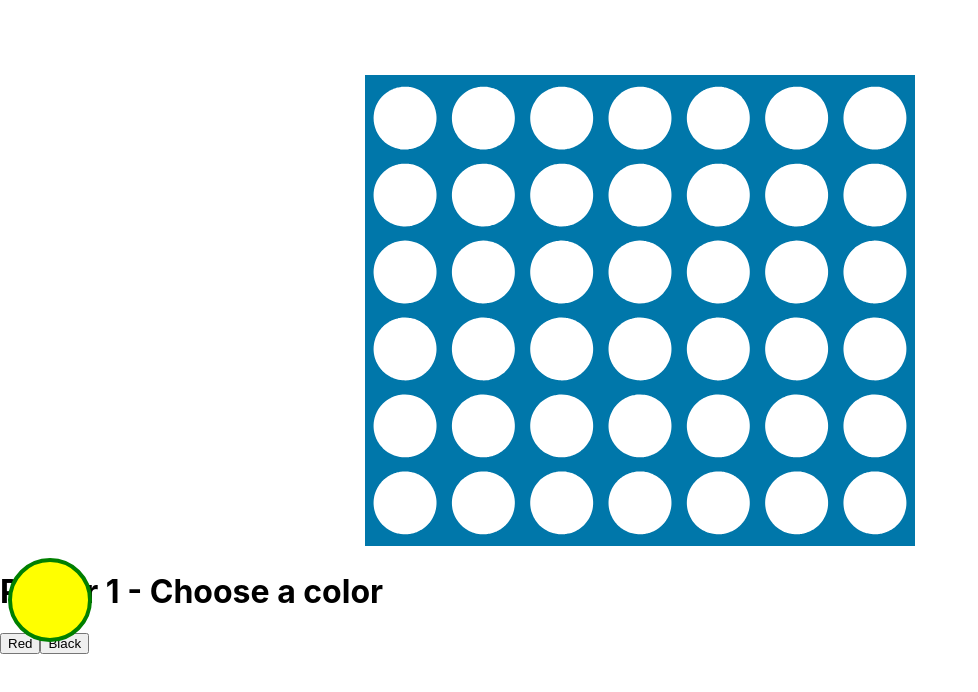
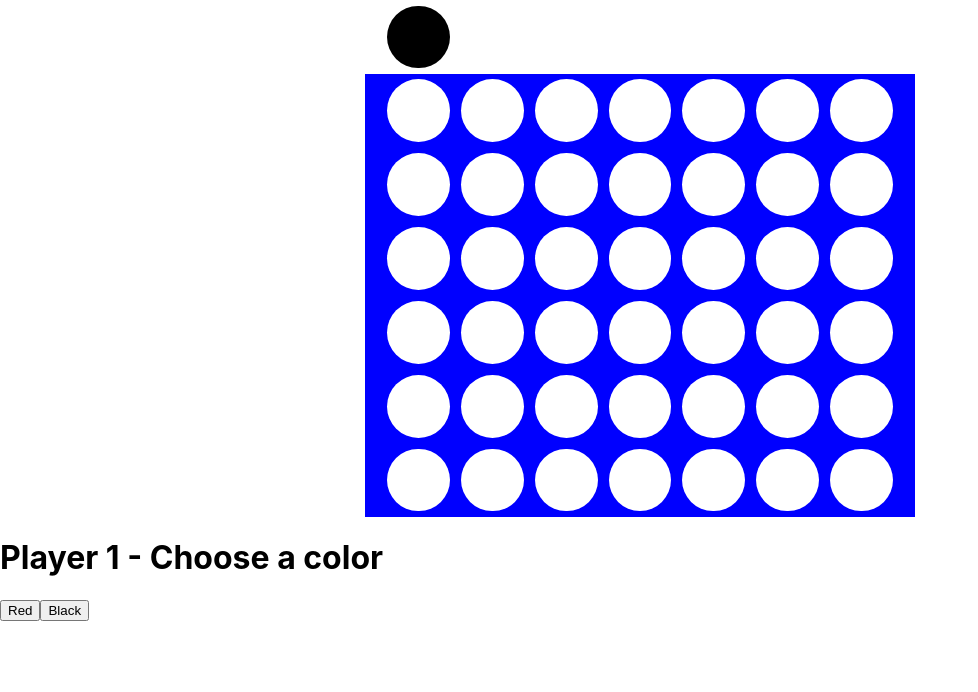
Before and after one commit to Tim-Kerr/Connect4, a React (Create React App) app: page / in a window 1280 px wide. Both pictures are taken after a click on the button "Black". Shown: the top 692 px of the page, without its empty margins (0-978 px from the left). Built offline with nearby package versions, Linux system fonts and the light colour scheme.

Commit message:
grid: Game is working

```diff
--- a/src/components/Board.tsx
+++ b/src/components/Board.tsx
@@ -1,36 +1,65 @@
-import React from 'react';
+import React, { useState, useEffect } from 'react';
 import board from '../assets/board.svg';
+import { Color } from '../enums/Color';
 
-const Board: React.FC = () => {
-    // const renderColumns = () => {
-    //     const columns = [];
-    //     for (let i = 0; i < 7; i++) {
-    //         columns.push(<div key={i} className='column'>Test</div>);
-    //     }
-    //     return columns;
-    // }
+interface IBoardProps {
+    board: Color[][];
+    turn: Color;
+    onTurnFinish: (column: number) => void;
+}
+
+const Board: React.FC<IBoardProps> = (props) => {
+    const [focusedColumnIndex, setFocusedColumnIndex] = useState(0);
+
+    const currentColor = (props.turn === Color.RED) ? 'red' : 'black';
+
+    const renderTopRow = () => {
+        const topRow = [];
+        for (let i = 0; i < 7; i++) {
+            topRow.push(<div key={i} style={{ backgroundColor: (focusedColumnIndex === i) ? currentColor : 'white' }} />);
+        }
+        return topRow;
+    }
+
+    const renderSlots = () => {
+        const slots = [];
+        for (let i = 0; i < 42; i++) {
+            const column = board[i % 7];
+            const slot = props.board[i % 7][Math.floor(i / 7)];
+            let color;
+            if (slot) {
+                color = (slot === Color.RED) ? 'red' : 'black';
+            }
+            else {
+                color = 'white';
+            }
+
+            slots.push(
+                <div className='column'
+                    key={i}
+                    onMouseOver={() => {
+                        setFocusedColumnIndex(i % 7);
+                    }}
+                    onClick={() => {
+                        // Drop the gamepiece into the column if there is room
+                        if (column.length < 6) {
+                            props.onTurnFinish(i % 7);
+                        }
+                    }}
+                    style={{ backgroundColor: color }}
+                />);
+        }
+        return slots;
+    }
 
     return (
-        // <div>
-        //      <div className='columns'>
-        //         {renderColumns()}
-        //     </div>
-        //     <div className='board'>
-        //         <img className='board-img' src={board} alt='' />
-        //     </div>
-        // </div>
-
-        <div className='board'>
-            <div className="cols">
-                <div></div>
-                <div></div>
-                <div></div>
-                <div></div>
-                <div></div>
-                <div></div>
-                <div></div>
+        <div>
+            <div className='topRow'>
+                {renderTopRow()}
             </div>
-            <img className='board-img' src={board} alt='' />
+            <div className='board'>
+                {renderSlots()}
+            </div>
         </div>
     );
 }
--- a/src/components/Game.tsx
+++ b/src/components/Game.tsx
@@ -8,7 +8,9 @@ import { Color } from '../enums/Color';
 const Game: React.FC = () => {
   const [gameStart, setGameStart] = useState(false);
   const [turn, setTurn] = useState(Color.NONE);
-  const [animatingDrop, setAnimatingDrop] = useState(false);
+  const [board, setBoard] = useState<Color[][]>([[], [], [], [], [], [], []]);
+  const [turnCount, setTurnCount] = useState(0);
+
 
   const startGame = (p1Color: Color) => {
     setGameStart(true);
@@ -28,8 +30,15 @@ const Game: React.FC = () => {
         <button onClick={() => startGame(Color.RED)}>Red</button>
         <button onClick={() => startGame(Color.BLACK)}>Black</button>
       </Modal>
-      {gameStart && <Board />}
-      {gameStart && <GamePiece color={turn} />}
+      {gameStart && <Board
+        board={board}
+        onTurnFinish={(column: number) => {
+          board[column].push(turn); // Push the gamepiece onto the column
+          setBoard([...board]);
+          setTurn((turn === Color.RED) ? Color.BLACK : Color.RED);
+          setTurnCount(turnCount + 1);
+        }}
+        turn={turn} />}
     </div>
   );
 }
--- a/src/styles/App.css
+++ b/src/styles/App.css
@@ -23,20 +23,50 @@
   color: #61dafb;
 }
 
-.board {
+.topRow {
+  display: flex;
+  justify-content: center;
   max-width: 550px;
   margin-left: auto;
   margin-right: auto;
 }
 
-.board-img {
+.topRow > div {
+  margin: 1%;
+  width: calc(80% * 1/7);
+  height: 0;
+  padding-top: calc(80% * 1/7);
+  background-color: white;
+  border-radius: 50%;
+}
+
+.board {
+  background-color: blue;
+  max-width: 550px;
+  margin-left: auto;
+  margin-right: auto;
+  display: flex;
+  justify-content: center;
+  flex-wrap: wrap;
+}
+
+.board > div {
+  margin: 1%;
+  width: calc(80% * 1/7);
+  height: 0;
+  padding-top: calc(80% * 1/7);
+  background-color: whitesmoke;
+  border-radius: 50%;
+}
+
+/* .board-img {
   margin-top: 75px;
   position: relative;
   left: 0;
   width: 100%;
   height: auto;
-}
-
+} */
+/*
 .gamepiece {
   position: absolute;
-}
+} */
```
